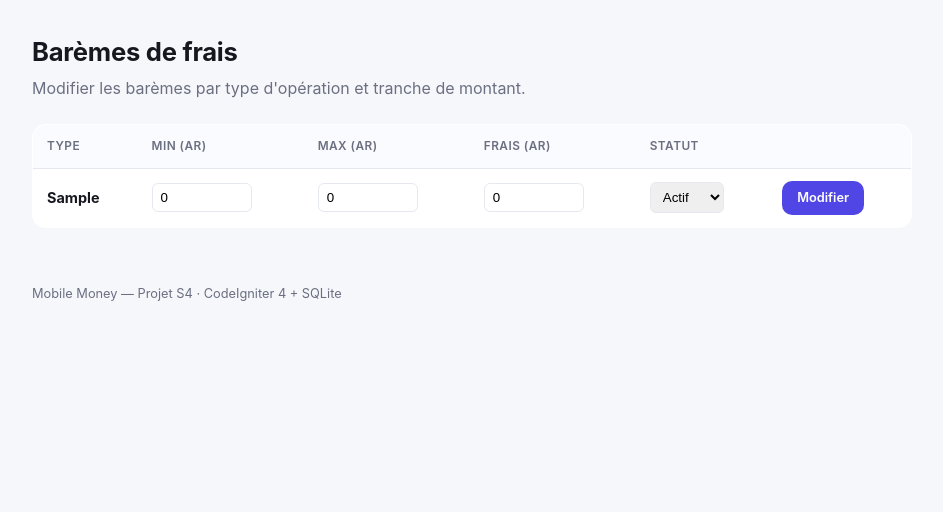
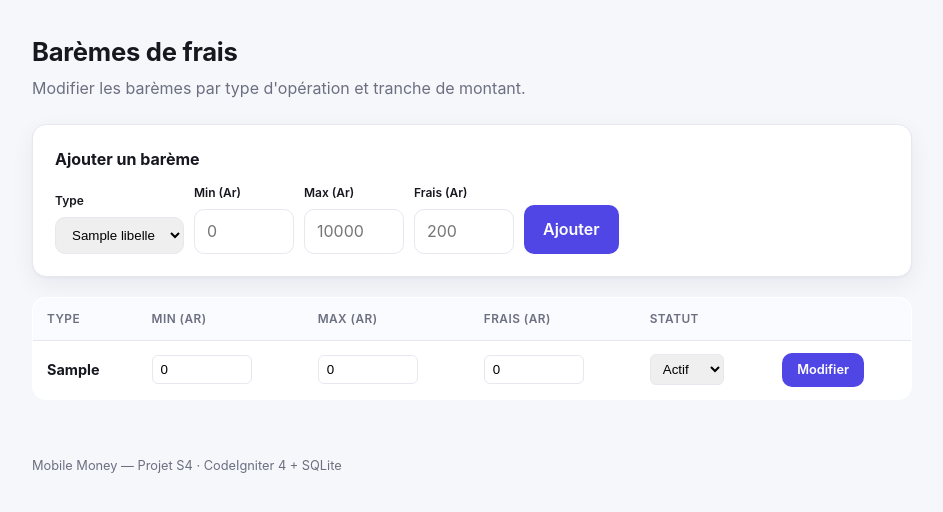
Before and after one commit to ainatoky-tech/Projet-Final-S4, a CodeIgniter 4 app: the page made by app/Views/admin/baremes.php in a window 1280 px wide. Shown: the part 59-571 px from the top of the page, without its empty margins (168-1111 px from the left). Run offline with PHP 8.4 and a stand-in for CodeIgniter, Linux system fonts and the light colour scheme; the template is opened without the code that fills it: most values are stand-ins (such as "Sample title", 1, 10 or a date in 2020); some libraries are stand-ins or nearby versions.

Commit message:
back office 100%

```diff
--- a/app/Config/Routes.php
+++ b/app/Config/Routes.php
@@ -33,5 +33,6 @@ $routes->post('admin/prefixe/store', 'Admin::prefixeStore');
 $routes->get('admin/prefixe/toggle/(:num)', 'Admin::prefixeToggle/$1');
 $routes->get('admin/baremes', 'Admin::baremes');
 $routes->post('admin/bareme/update/(:num)', 'Admin::baremeUpdate/$1');
+$routes->post('admin/bareme/store', 'Admin::baremeStore');
 $routes->get('admin/gains', 'Admin::gains');
 $routes->get('admin/comptes', 'Admin::comptes');
--- a/app/Views/admin/baremes.php
+++ b/app/Views/admin/baremes.php
@@ -3,6 +3,33 @@
 <?= $this->section('content') ?>
 <h1 class="page-title">Barèmes de frais</h1>
 <p class="page-sub">Modifier les barèmes par type d'opération et tranche de montant.</p>
+
+<div class="card" style="margin-bottom:20px;">
+    <h3 style="margin:0 0 12px;font-size:1rem;">Ajouter un barème</h3>
+    <form method="post" action="/admin/bareme/store" style="display:flex;gap:10px;flex-wrap:wrap;align-items:flex-end;">
+        <div class="field" style="margin:0;">
+            <label style="font-size:.75rem;">Type</label>
+            <select name="id_type_operation" style="padding:9px 12px;border:1px solid var(--border);border-radius:10px;">
+                <?php foreach ($types as $t): ?>
+                <option value="<?= (int) $t['id'] ?>"><?= esc($t['libelle']) ?></option>
+                <?php endforeach; ?>
+            </select>
+        </div>
+        <div class="field" style="margin:0;">
+            <label style="font-size:.75rem;">Min (Ar)</label>
+            <input type="number" name="montant_min" step="0.01" placeholder="0" style="padding:9px 12px;border:1px solid var(--border);border-radius:10px;width:100px;" required>
+        </div>
+        <div class="field" style="margin:0;">
+            <label style="font-size:.75rem;">Max (Ar)</label>
+            <input type="number" name="montant_max" step="0.01" placeholder="10000" style="padding:9px 12px;border:1px solid var(--border);border-radius:10px;width:100px;" required>
+        </div>
+        <div class="field" style="margin:0;">
+            <label style="font-size:.75rem;">Frais (Ar)</label>
+            <input type="number" name="frais" step="0.01" placeholder="200" style="padding:9px 12px;border:1px solid var(--border);border-radius:10px;width:100px;" required>
+        </div>
+        <button type="submit" class="btn btn-primary">Ajouter</button>
+    </form>
+</div>
 
 <div class="table-wrap">
 <table class="data">
```
Also changed, not shown: app/Controllers/Admin.php (+17 -0 lines), writable/db/database.sqlite, 4 other files.
